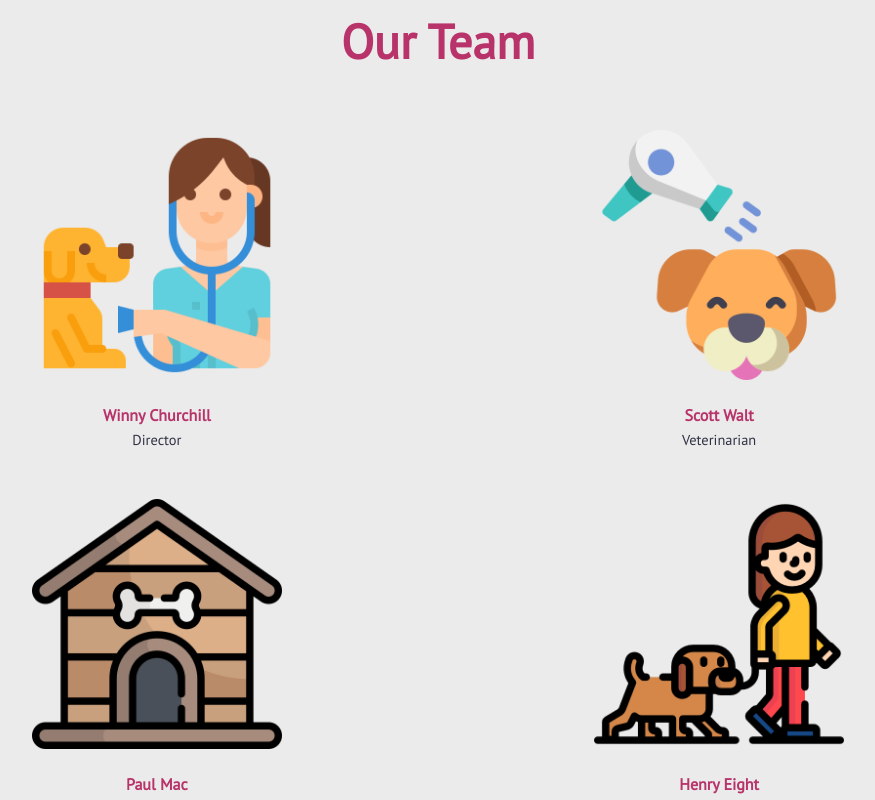
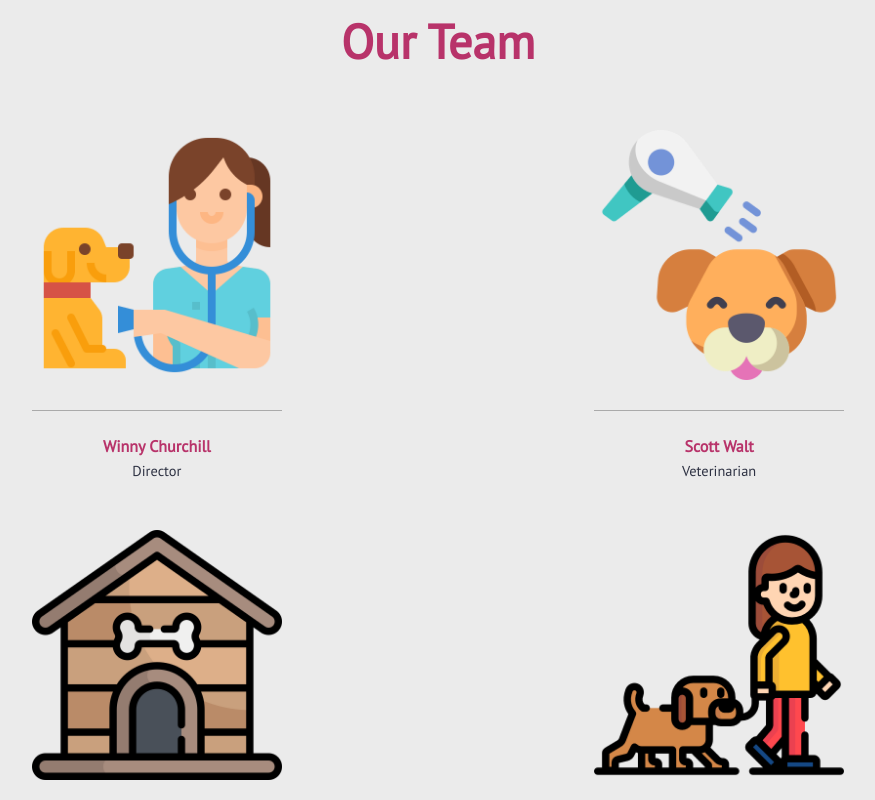
Before and after one commit to SomtooFromLaffy/WoofWorld, a React (Create React App) app in the folder woofworld/: page / in a window 1280 px wide. Shown: the part 1440-2240 px from the top of the page, without its empty margins (202-1077 px from the left). Built offline with nearby package versions, Linux system fonts and the light colour scheme.

Commit message:
minor changes

```diff
--- a/woofworld/src/components/TeamStyles.css
+++ b/woofworld/src/components/TeamStyles.css
@@ -15,6 +15,7 @@
     flex-direction: column;
     align-items: center;
     justify-content: space-between;
+
 }
 
 .member-image,
@@ -29,6 +30,9 @@
     width:250px;
     height:100%;
     object-fit: contain;
+    border: none;
+    border-bottom: 1px solid #aaa;
+    padding-bottom: 30px;
 }
 
 .member-details,
@@ -36,6 +40,7 @@
     display:flex;
     flex-direction: column;
     padding:10px;
+
 }
 
 .member-details span,
```
